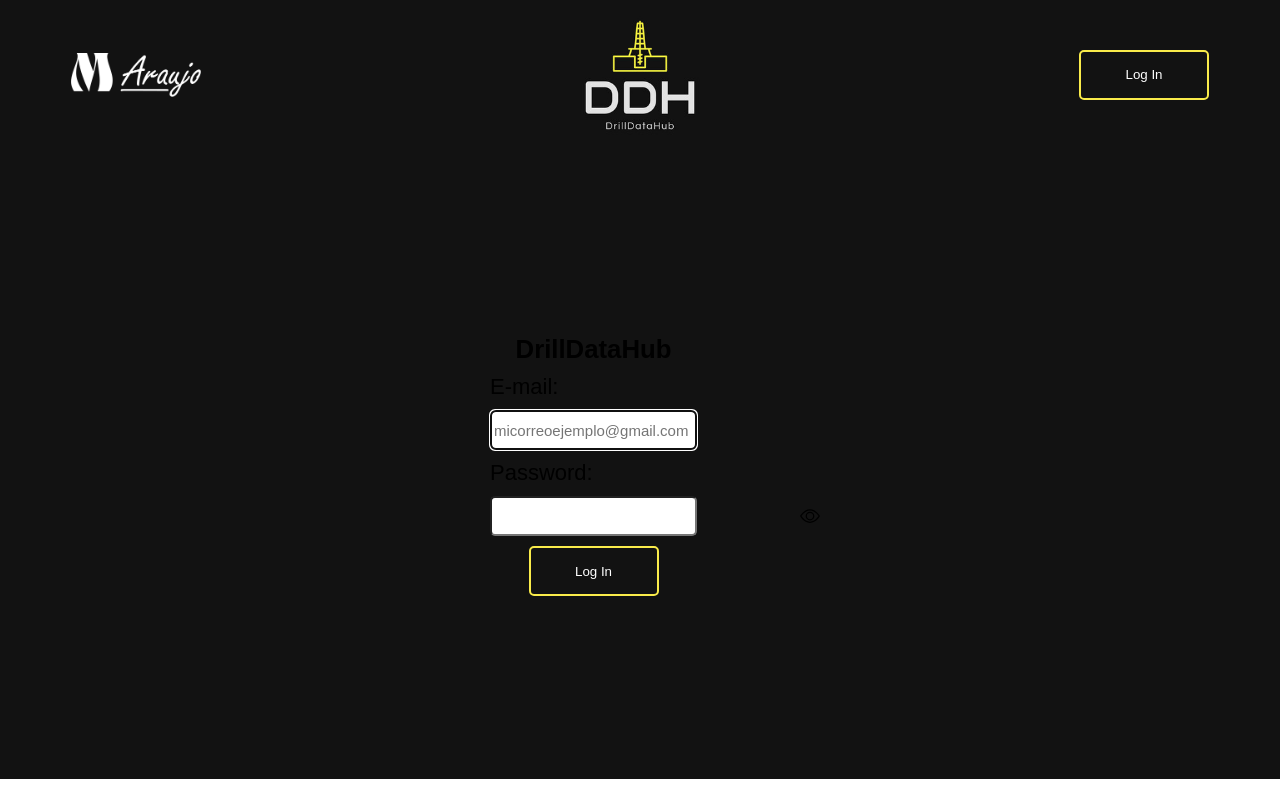
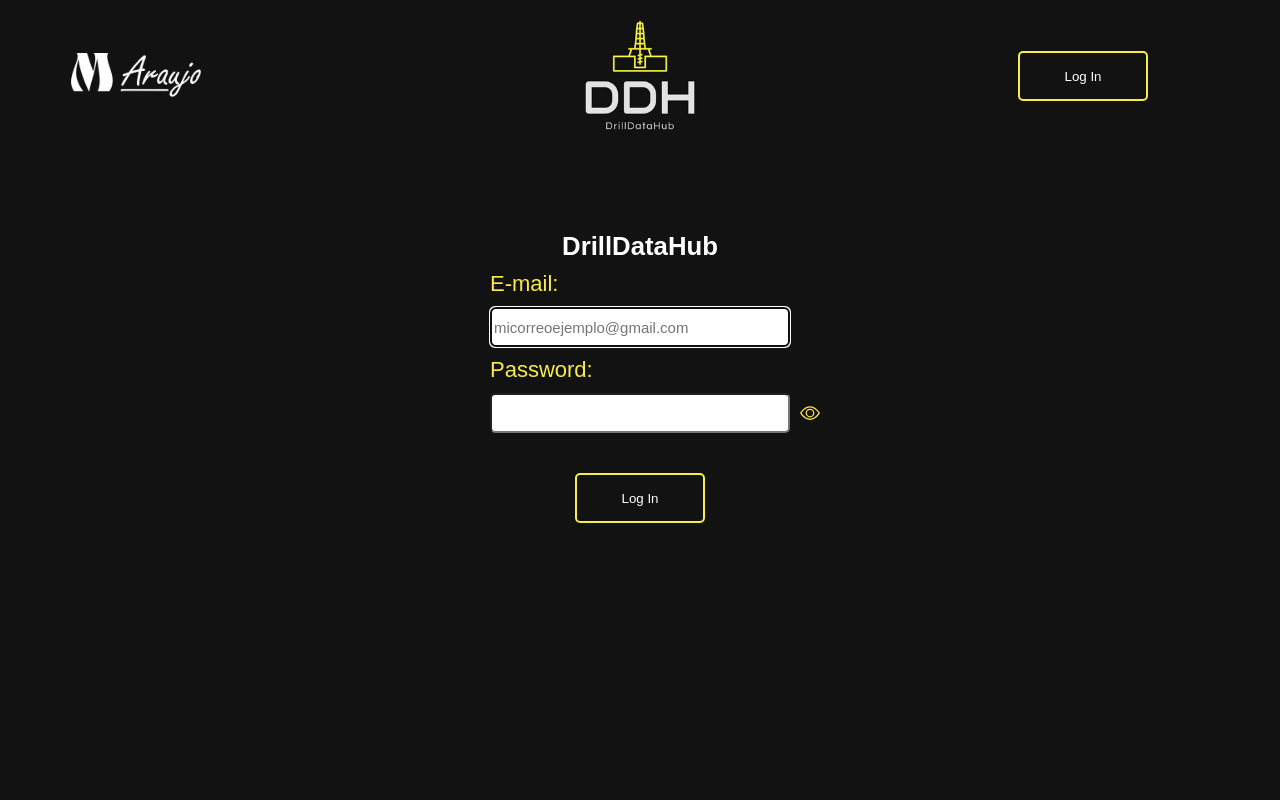
Before and after one commit to manuelmad/drilldatahub, a Next.js app: page / in a window 1280 px wide. Built offline with nearby package versions, Linux system fonts and the light colour scheme; no server answers; the database is empty; a web font is replaced by a local one.

Commit message:
Finishing working with loggedout view and setting all displays acording to status of user.

```diff
--- a/app/Header/Header.css
+++ b/app/Header/Header.css
@@ -1,6 +1,5 @@
 .header {
     background-color: var(--dark-background);
-    /* min-height: 15rem; */
     display: grid;
     grid-template-columns: 1fr 1fr;
     padding: 1rem;
@@ -26,14 +25,11 @@
     height: auto;
 }
 
-.login-btn__container {
-    text-align: center;
-    grid-column: 1 / 3;
-    align-content: center;
-    line-height: 10rem;
+.buttons__container {
+    display: none;
 }
 
-#login_btn {
+.buttons__container button {
     width: 10rem;
     height: 4rem;
     border-radius: 0.5rem;
@@ -42,22 +38,26 @@
     background-color: var(--dark-background);
 }
 
-#login_btn:active {
+.buttons__container button:active {
     border: 0.2rem solid var(--yellow-rig);
     color: var(--black);
     background-color: var(--yellow-rig);
 }
+
 
 @media (min-width: 1060px) {
     .header {
         grid-template-columns: 1fr 3fr 1fr;
     }
 
-    .login-btn__container {
+    .buttons__container {
+        display: block;
+        text-align: center;
+        align-content: center;
         grid-column: 3 / 4;
     }
 
-    #login_btn {
+    .buttons__container button {
         width: 13rem;
         height: 5rem;
     }
--- a/app/Header/Header.js
+++ b/app/Header/Header.js
@@ -1,8 +1,59 @@
 import './Header.css';
 
 import Image from "next/image";
+import { getAuth, signInWithEmailAndPassword, signOut } from "firebase/auth";
 
-export default function Header() {
+export default function Header({
+    setMainViewDisplay,
+    setLoggedOutViewDisplay,
+    loginHeaderButton,
+    logoutHeaderButton,
+    setLoginHeaderButton,
+    setLogoutHeaderButton
+}) {
+    const auth = getAuth();
+
+    const logIn = ()=> {
+        const auth = getAuth();
+        const email = document.getElementById('user_email').value;
+        const password = document.getElementById('user_password').value;
+
+        signInWithEmailAndPassword(auth, email, password)
+        .then((userCredential) => {
+            // Logged in
+            if(userCredential) {
+                const user = userCredential;
+                console.log('Bienvenido '+ email);
+                setMainViewDisplay({display:'block'});
+                setLoggedOutViewDisplay({display:'none'});
+                setLoginHeaderButton({display:'none'});
+                setLogoutHeaderButton({display:'block'});
+            } else {
+                console.log('el usuario no está registrado');
+            }
+        })
+        .catch((error) => {
+            const errorCode = error.code;
+            const errorMessage = error.message;
+            console.log(errorCode, errorMessage);
+        });
+    }
+
+    const logOut = ()=> {
+        const auth = getAuth();
+        signOut(auth).then(() => {
+            // Sign-out successful.
+            // document.getElementById('user_password').value = '';
+            console.log('Se ha cerrado sesión exitosamente');
+            setMainViewDisplay({display:'none'});
+            setLoggedOutViewDisplay({display:'block'});
+            setLoginHeaderButton({display:'block'});
+            setLogoutHeaderButton({display:'none'});
+        }).catch((error) => {
+            // An error happened.
+            console.log('error on signOut: ', error);
+        });
+    }
     return(
         <header className='header'>
             <div className='personal-logo-container'>
@@ -21,8 +72,8 @@ export default function Header() {
                     alt='DDH logo'
                 />
             </div>
-            <div className='login-btn__container'>
-                <button id='login_btn'>Log In</button>
+            <div className='buttons__container'>
+                <button id='login_btn_header' onClick={logIn} style={loginHeaderButton}>Log In</button><button id='logout_btn_header' onClick={logOut} style={logoutHeaderButton}>Log Out</button>
             </div>
         </header>
     );
--- a/app/LoggedOutView/LoggedOutView.js
+++ b/app/LoggedOutView/LoggedOutView.js
@@ -3,7 +3,13 @@ import './loggedOutView.css';
 import { getAuth, signInWithEmailAndPassword } from "firebase/auth";
 import Header from '../Header/Header';
 
-export default function LoggedOutView() {
+export default function LoggedOutView({
+    setMainViewDisplay,
+    setLoggedOutViewDisplay,
+    loggedOutViewDisplay,
+    setLoginHeaderButton,
+    setLogoutHeaderButton
+}) {
 
     const logIn = ()=> {
         const auth = getAuth();
@@ -16,6 +22,10 @@ export default function LoggedOutView() {
             if(userCredential) {
                 const user = userCredential;
                 console.log('Bienvenido '+ email);
+                setMainViewDisplay({display:'block'});
+                setLoggedOutViewDisplay({display:'none'});
+                setLoginHeaderButton({display:'none'});
+                setLogoutHeaderButton({display:'block'});
             } else {
                 console.log('el usuario no está registrado');
             }
@@ -63,8 +73,8 @@ export default function LoggedOutView() {
 
     return (
         <>
-        <Header></Header>
-        <main>
+        {/* <Header></Header> */}
+        <main style={loggedOutViewDisplay}>
             <section className="logged-out-container">
                 <article>
                     <div className="company-logo-container">
--- a/app/LoggedOutView/loggedOutView.css
+++ b/app/LoggedOutView/loggedOutView.css
@@ -1,12 +1,17 @@
 .logged-out-container {
     width: 25rem;
     /* height: 100vh; */
-    min-height: calc(100vh - 25.3rem);
+    /* height: calc(100vh - 25.3rem); */
     margin: 0 auto;
     font-size: var(--xlg);
     padding: 4rem 0;
     display: flex;
     align-items: center;
+    color: var(--white);
+}
+
+.logged-out-container article {
+    width: 100%;
 }
 
 /* .company-logo-container img {
@@ -21,6 +26,7 @@
 .user-login-container p {
     margin-top: 1rem;
     align-content: center;
+    color: var(--yellow-rig);
 }
 
 .user-login-container input {
@@ -56,28 +62,25 @@
     left: 24.5rem;
 }
 
-.login-btn-container {
+.user-login-container .login-btn-container {
     text-align: center;
+    margin-top: 4rem;
 }
 
-/* #login_btn {
-    width: 15rem;
+.login-btn-container button {
+    width: 10rem;
     height: 4rem;
-    margin-top: 3rem;
     border-radius: 0.5rem;
-    background-color: var(--planeta-geek-celeste);
-    cursor: pointer;
-} */
-
-/* #login_btn:hover {
-    background-color: var(--planeta-geek-shadow-celeste);
+    border: 0.2rem solid var(--yellow-rig);
     color: var(--white);
+    background-color: var(--dark-background);
 }
 
-#login_btn:active {
-    background-color: var(--planeta-geek-green);
+.login-btn-container button:active {
+    border: 0.2rem solid var(--yellow-rig);
     color: var(--black);
-} */
+    background-color: var(--yellow-rig);
+}
 
 @media (min-width: 700px) {
     .logged-out-container {
@@ -91,4 +94,9 @@
     .bi-eye-slash {
         left: 30rem;
     }
+
+    .login-btn-container button {
+        width: 13rem;
+        height: 5rem;
+    }
 }
--- a/app/MainView/MainView.js
+++ b/app/MainView/MainView.js
@@ -8,7 +8,9 @@ import { collection, onSnapshot, getDocs } from "firebase/firestore";
 
 import { useEffect, useState } from "react";
 
-export default function MainView() {
+export default function MainView({
+    mainViewDisplay
+}) {
 
     const [newEventModalDisplay, setNewEventModalDisplay] = useState({display: 'none'});
 
@@ -195,8 +197,8 @@ export default function MainView() {
 
     return(
         <>
-            <Header></Header>
-            <main>
+            {/* <Header></Header> */}
+            <main style={mainViewDisplay}>
                 <section>
                     <div id="events_container">
 
--- a/app/globals.css
+++ b/app/globals.css
@@ -22,6 +22,11 @@ html {
   --xlg: 2.2rem;
 }
 
+body {
+  min-height: 100vh;
+  background-color: var(--dark-background);
+}
+
 main {
   /* min-height: 100vh; */
   font-size: var(--md);
--- a/app/page.js
+++ b/app/page.js
@@ -1,18 +1,63 @@
-// 'use client';
+'use client';
 // import Image from "next/image";
 // import { useState } from "react";
-import { getAuth } from "firebase/auth";
+import { getAuth, onAuthStateChanged  } from "firebase/auth";
 
 import { db } from "./firebase/firebase-config";
+import Header from "./Header/Header";
 import MainView from "./MainView/MainView";
 import LoggedOutView from "./LoggedOutView/LoggedOutView";
+import { useEffect, useState } from "react";
 
 export default function Home() {
   // const auth = getAuth();
-  // if(auth) {
-  //   return <MainView></MainView>
-  // } else {
-  //   return <LoggedOutView></LoggedOutView>
-  // }
-  return <LoggedOutView></LoggedOutView>
+  const [mainViewDisplay, setMainViewDisplay] = useState({display:'none'});
+  const [loggedOutViewDisplay, setLoggedOutViewDisplay] = useState({display:'block'});
+
+  const [loginHeaderButton, setLoginHeaderButton] = useState({display:'block'});
+  const [logoutHeaderButton, setLogoutHeaderButton] = useState({display:'none'});
+
+  useEffect(()=> {
+    // Check state of auth and display the correponding view
+    const auth = getAuth();
+    onAuthStateChanged(auth, async (user) => {
+      if (user) {
+        setMainViewDisplay({display:"block"});
+        setLoggedOutViewDisplay({display:"none"});
+        setLoginHeaderButton({display:"none"});
+        setLogoutHeaderButton({display:"block"});
+      } else {
+        setMainViewDisplay({display:"none"});
+        setLoggedOutViewDisplay({display:"block"});
+        setLoginHeaderButton({display:"block"});
+        setLogoutHeaderButton({display:"none"});
+      }
+    })
+  }, []);
+  return (
+    <>
+      <Header
+        setMainViewDisplay={setMainViewDisplay}
+        setLoggedOutViewDisplay={setLoggedOutViewDisplay}
+
+        loginHeaderButton={loginHeaderButton}
+        logoutHeaderButton={logoutHeaderButton}
+
+        setLoginHeaderButton={setLoginHeaderButton}
+        setLogoutHeaderButton={setLogoutHeaderButton}
+      />
+      <MainView
+        mainViewDisplay={mainViewDisplay}
+        setMainViewDisplay={setMainViewDisplay}
+      />
+      <LoggedOutView
+        loggedOutViewDisplay={loggedOutViewDisplay}
+        setLoggedOutViewDisplay={setLoggedOutViewDisplay}
+
+        setMainViewDisplay={setMainViewDisplay}
+        setLoginHeaderButton={setLoginHeaderButton}
+        setLogoutHeaderButton={setLogoutHeaderButton}
+      />
+    </>
+  );
 }
```
